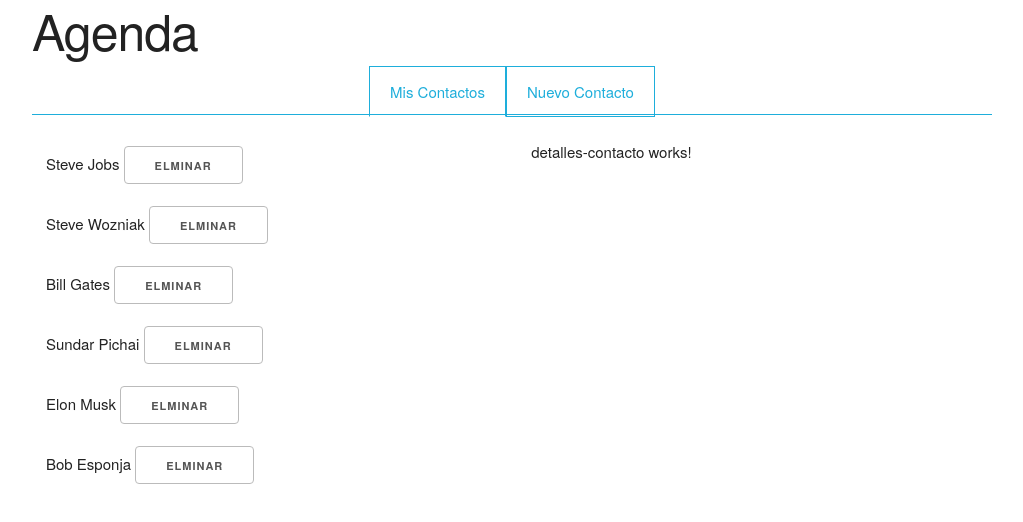
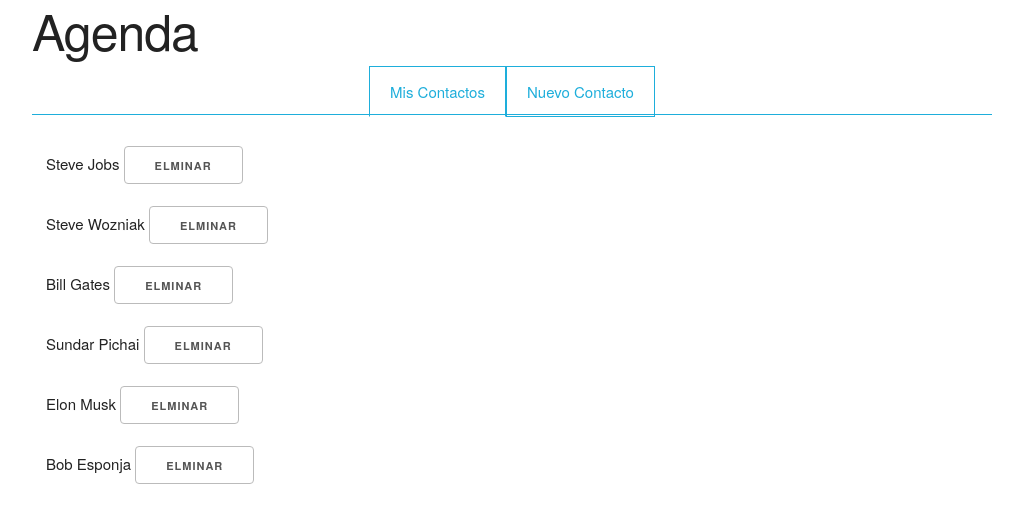
Before and after one commit to vik000/agenda, an Angular app: page /lista-contactos in a window 1280 px wide. Shown: the top 522 px of the page, without its empty margins (128-1151 px from the left). Built offline with nearby package versions, Linux system fonts and the light colour scheme.

Commit message:
comunicación lista -> ruta a -> detalles terminada y funcionando

```diff
--- a/src/app/detalles-contacto/detalles-contacto.component.html
+++ b/src/app/detalles-contacto/detalles-contacto.component.html
@@ -1,3 +1,10 @@
-<p>
-  detalles-contacto works!
-</p>
+<div *ngIf="contacto">
+  <h4>{{contacto.nombre}} {{contacto.apellidos}}</h4>
+  <hr>
+  <button>Facebook</button>
+  <button>Twitter</button>
+  <hr>
+  <div class="">
+    {{contacto.email}} | {{contacto.movil}}
+  </div>
+</div>
--- a/src/app/detalles-contacto/detalles-contacto.component.ts
+++ b/src/app/detalles-contacto/detalles-contacto.component.ts
@@ -1,15 +1,11 @@
-import { Component, OnInit } from '@angular/core';
+import { Component, Input } from '@angular/core';
+import { Contacto } from '../contacto';
 
 @Component({
   selector: 'app-detalles-contacto',
   templateUrl: './detalles-contacto.component.html',
   styleUrls: ['./detalles-contacto.component.css']
 })
-export class DetallesContactoComponent implements OnInit {
-
-  constructor() { }
-
-  ngOnInit() {
-  }
-
+export class DetallesContactoComponent {
+  @Input() contacto:Contacto;
 }
--- a/src/app/lista-contactos/lista-contactos.component.html
+++ b/src/app/lista-contactos/lista-contactos.component.html
@@ -2,7 +2,9 @@
   <!-- la directiva ngFor itera por una colección dada,
   y por cada elemento añade la jerarquía de etiquetas HTML sobre
   la cual se está usando. -->
-  <li *ngFor="let contacto of contactos">
+  <li *ngFor="let contacto of contactos"
+      (click)="notificarSeleccion(contacto)"
+  >
     <!-- [class.rojo]="contacto.toLowerCase().startsWith('s')" [class.grande]="contacto.toLowerCase().startsWith('b')" [style.color]="contacto.toLowerCase().startsWith('c') ? 'blue':'green'" -->
     {{contacto.nombre + ' ' + contacto.apellidos}}
     <!-- la subscripción a eventos (click), se hace poniendo entre paréntesis
--- a/src/app/lista-contactos/lista-contactos.component.ts
+++ b/src/app/lista-contactos/lista-contactos.component.ts
@@ -10,6 +10,7 @@
 //con output exponemos un evento para que un componente padre pueda suscribirse a él.
 //debe ser un EventEmitter
   @Output() botonEliminarPulsado = new EventEmitter<Contacto>();
+  @Output() contactoSeleccionado = new EventEmitter<Contacto>();
 
   @Input() contactos:Contacto[]; //declaro el atributo contactos y lo decoro con Input para que el componente padre pueda meterle cosas.
   notificarEliminacionContacto(contacto:Contacto):void{
@@ -17,4 +18,7 @@
     //EMIT de nuestro EventEmitter
     this.botonEliminarPulsado.emit(contacto);
   }
+  notificarSeleccion(contacto:Contacto):void{
+    this.contactoSeleccionado.emit(contacto);
+  }
 }
--- a/src/app/ruta-a/ruta-a.component.html
+++ b/src/app/ruta-a/ruta-a.component.html
@@ -2,13 +2,16 @@
   <div class="six columns">
     <app-lista-contactos
     [contactos]="nombres"
-    (botonEliminarPulsado)="contactoEliminado($event)">
+    (botonEliminarPulsado)="contactoEliminado($event)"
+    (contactoSeleccionado)=verDetalles($event)>
     <!--Con [contactos] estoy evaluando primero el array de string/clase Contacto
     antes de pasarlo como atributo. Es necesario en @Input-->
     </app-lista-contactos>
 
   </div>
   <div class="six columns">
-    <app-detalles-contacto></app-detalles-contacto>
+    <app-detalles-contacto [contacto]="contactoSeleccionado">
+      <!-- METER COMO ATRIBUTO!!!  -->
+    </app-detalles-contacto>
   </div>
 </div>
--- a/src/app/ruta-a/ruta-a.component.ts
+++ b/src/app/ruta-a/ruta-a.component.ts
@@ -10,6 +10,7 @@
 export class RutaAComponent implements OnInit {
 
   nombres:Contacto[];
+  contactoSeleccionado:Contacto;
   //para hacer la inyección de dependencias de un servicio
   //debemos hacerlo en el constructor de la clase.
   //Anotamos un parámetro con el tipo de sercicio a inyectar
@@ -29,4 +30,8 @@
     this.nombres = this._contactosService.obtenerContactos(); //con esto estoy actualizando los valores de la lista, que si no no sale
   }
 
+  verDetalles(nombre:Contacto):void{
+    this.contactoSeleccionado=nombre;
+  }
+
 }
```
